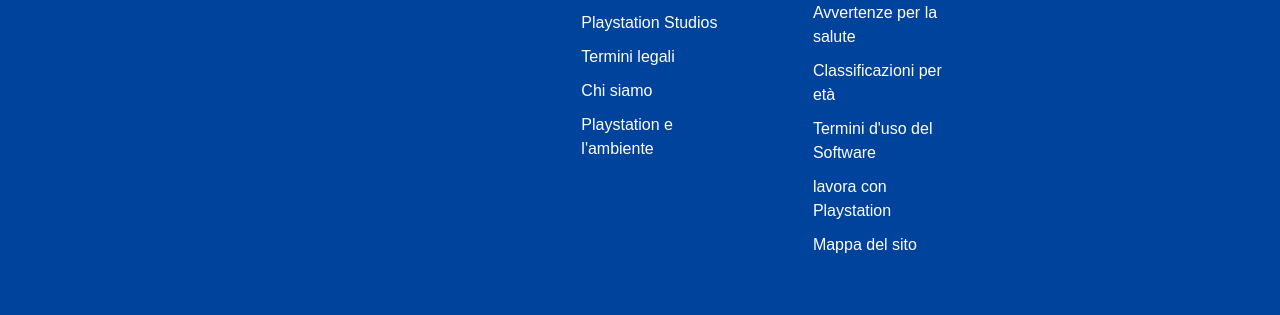
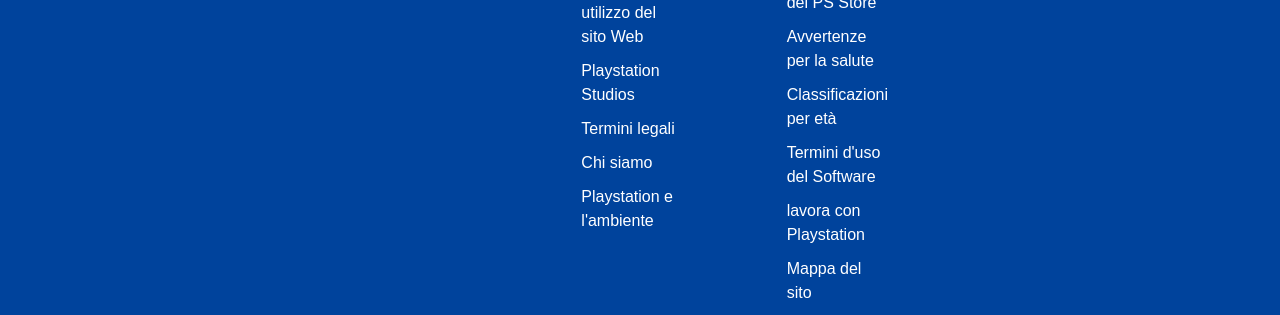
Before and after one commit to daviddpi/htmlcss-playstation, a plain HTML site: page index.html in a window 1280 px wide. Shown: the part 6451-6766 px from the top of the page. Drawn offline with nearby package versions, Linux system fonts and the light colour scheme.

Commit message:
cambiato footer usando le colonne

```diff
--- a/css/style.css
+++ b/css/style.css
@@ -204,7 +204,6 @@ body{
 
 .footer-ps ul{
     list-style-type: none;
-    width: 70%;
 }
 
 .footer-ps ul li{
--- a/index.html
+++ b/index.html
@@ -379,7 +379,7 @@
                                 Country / Region: Italy
                             </div>
                         </div>
-                        <div class="col-12 col-lg-7 d-flex align-items-start flex-wrap flex-md-nowrap flex-lg-nowrap">
+                        <div class="col-12 col-md-2 d-flex align-items-start">
                             <ul class="me-5">
                                 <li>
                                     <a href="#">Supporto</a>
@@ -403,6 +403,9 @@
                                     <a href="#">Playstation e l'ambiente</a>
                                 </li>
                             </ul>
+                        </div>
+
+                        <div class="col-12 col-md-2 d-flex align-items-start">
                             <ul class="me-5">
                                 <li>
                                     <a href="#">Termini di servizio di PSN</a>
@@ -426,6 +429,9 @@
                                     <a href="#">Mappa del sito</a>
                                 </li>
                             </ul>
+                        </div>
+
+                        <div class="col-12 col-md-2 d-flex align-items-start">
                             <ul class="me-5">
                                 <li>
                                     <a href="#">Facebook</a>
```
